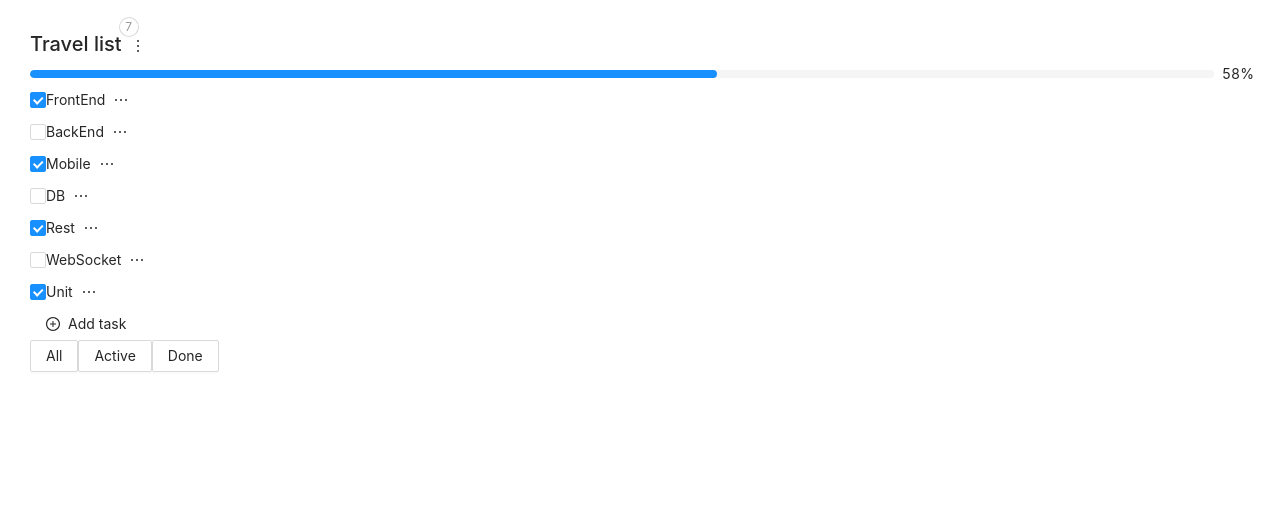
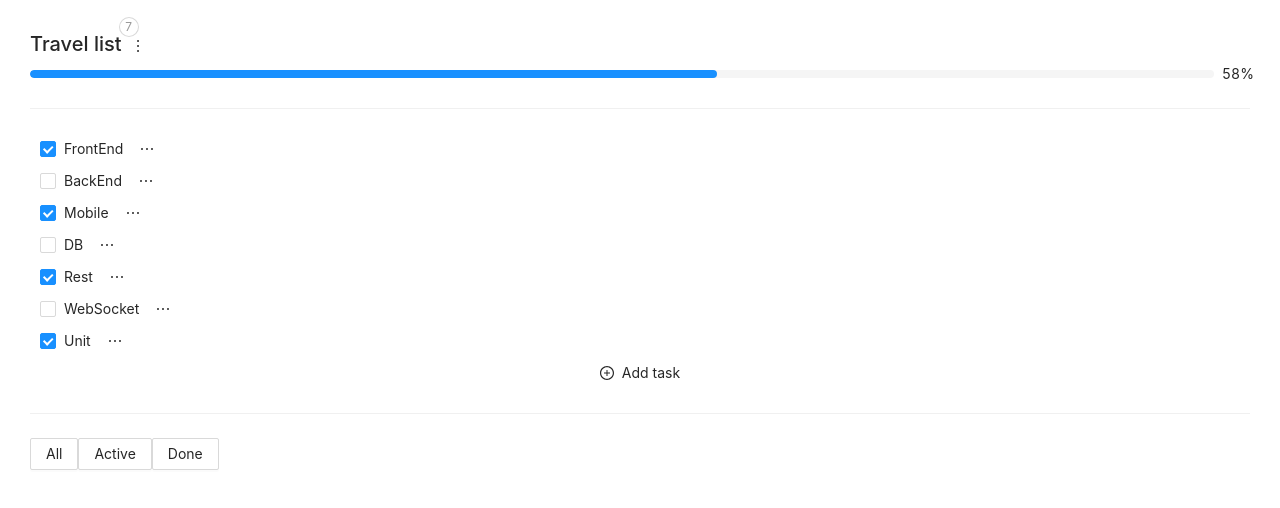
Before and after one commit to sshaporov/mytasks-frontend, a React (Create React App) app: page / in a window 1280 px wide. Shown: the top 508 px of the page. Built offline with nearby package versions, Linux system fonts and the light colour scheme.

Commit message:
css refactoring

```diff
--- a/src/components/cardTasks/CardTasks.tsx
+++ b/src/components/cardTasks/CardTasks.tsx
@@ -1,10 +1,12 @@
-import React from 'react'
+import React, {useState} from 'react'
 import {TaskType} from '../../App'
 import {Task} from './task/Task'
 import {DEV_VERSION} from '../../config'
 import {CardHeader} from './cardHeader/CardHeader'
-import {CardFooter} from './cardFooter/CardFooter'
 import { CardProgressBar } from './cardProgressBar/CardProgressBar'
+import { Divider } from 'antd'
+import {AddTask} from './addTask/AddTask';
+import {FilterTasks} from './filterTasks/FilterTasks';
 
 export type CardTasksPropsType = {
   cardName: string
@@ -36,6 +38,8 @@ export const CardTasks: React.FC<CardTasksPropsType> = React.memo((
       <CardHeader cardName={'Travel list'} taskCount={tasks.length}/>
       <CardProgressBar progress={countTaskProgress()}/>
 
+      <Divider />
+
       {tasks.map(t =>
         <Task
           key={t.id}
@@ -43,9 +47,14 @@ export const CardTasks: React.FC<CardTasksPropsType> = React.memo((
           changeTaskTitle={changeTaskTitle}
           markTask={markTask}
           removeTask={removeTask}
+
         />)}
+      <AddTask/>
 
-      <CardFooter/>
+      <Divider />
+
+      <FilterTasks/>
+
     </div>
   )
 })
--- /dev/null
+++ b/src/components/cardTasks/addTask/AddTask.module.css
@@ -0,0 +1,5 @@
+
+.btnWrapper:hover {
+    background-color: #f5f5f5;
+    border-radius: 5px;
+}
--- a/src/components/cardTasks/cardFooter/addTask/AddTask.tsx
+++ b/src/components/cardTasks/addTask/AddTask.tsx
@@ -1,15 +1,16 @@
 import React from 'react'
-import {DEV_VERSION} from '../../../../config'
+import {DEV_VERSION} from '../../../config'
 import {Button} from 'antd'
 import { PlusCircleOutlined } from '@ant-design/icons'
+import s from './AddTask.module.css'
 
 
 export const AddTask = React.memo(() => {
   DEV_VERSION && console.log('Add task')
 
   return (
-      <Button type="text" icon={<PlusCircleOutlined />}>
-        Add task
-      </Button>
+    <div >
+      <Button type="text" icon={<PlusCircleOutlined />} block>Add task</Button>
+    </div>
   )
 })
--- a/src/components/cardTasks/cardFooter/CardFooter.tsx
+++ /dev/null
@@ -1,15 +0,0 @@
-import {DEV_VERSION} from '../../../config'
-import React from 'react'
-import {AddTask} from './addTask/AddTask';
-import {FilterTasks} from './filterTasks/FilterTasks';
-
-export const CardFooter = React.memo(() => {
-  DEV_VERSION && console.log('CardFooter')
-
-  return (
-   <div>
-     <AddTask/>
-     <FilterTasks/>
-   </div>
-  )
-})
--- a/src/components/cardTasks/cardFooter/filterTasks/FilterTasks.tsx
+++ /dev/null
@@ -1,15 +0,0 @@
-import React from 'react'
-import {DEV_VERSION} from '../../../../config'
-import {Button} from 'antd'
-
-export const FilterTasks = React.memo(() => {
-  DEV_VERSION && console.log('Filter tasks')
-
-  return (
-    <div>
-      <Button>All</Button>
-      <Button>Active</Button>
-      <Button>Done</Button>
-    </div>
-  )
-})
--- /dev/null
+++ b/src/components/cardTasks/filterTasks/FilterTasks.tsx
@@ -0,0 +1,16 @@
+import React from 'react'
+import {DEV_VERSION} from '../../../config'
+import {Button} from 'antd'
+import s from './FilterTasks.module.css'
+
+export const FilterTasks = React.memo(() => {
+  DEV_VERSION && console.log('Filter tasks')
+
+  return (
+    <div className={s.filterBtnWrapper}>
+        <Button>All</Button>
+        <Button>Active</Button>
+        <Button>Done</Button>
+    </div>
+  )
+})
--- a/src/components/cardTasks/task/Task.module.css
+++ b/src/components/cardTasks/task/Task.module.css
@@ -2,6 +2,7 @@
     display: flex;
     justify-content: start;
     align-items: center;
+    padding: 0px 10px;
 }
 .cardWrapper:hover {
     background-color: #f5f5f5;
--- a/src/components/cardTasks/task/Task.tsx
+++ b/src/components/cardTasks/task/Task.tsx
@@ -1,9 +1,9 @@
-import {Button, Checkbox, Dropdown, Menu} from 'antd'
+import {Button, Checkbox, Dropdown, Menu, Space} from 'antd'
 import React from 'react'
 import {TaskType} from '../../../App'
 import {DEV_VERSION} from '../../../config'
 import {EditableTask} from './editableSpan/EditableTask'
-import {DeleteOutlined, EditOutlined, EllipsisOutlined, InboxOutlined, CheckOutlined} from '@ant-design/icons'
+import {DeleteOutlined, EditOutlined, EllipsisOutlined, CheckOutlined} from '@ant-design/icons'
 import s from './Task.module.css'
 
 export type TaskPropsType = {
@@ -49,6 +49,8 @@ export const Task: React.FC<TaskPropsType> = React.memo((
   return (
     <div className={s.cardWrapper}>
 
+      <Space>
+
         <div className={s.checkboxWrapper}>
           <Checkbox checked={task.isDone} onClick={onMarkTask}/>
         </div>
@@ -63,6 +65,8 @@ export const Task: React.FC<TaskPropsType> = React.memo((
           </Dropdown>
         </div>
 
+      </Space>
+
     </div>
   )
 })
```
Also changed, not shown: src/components/cardTasks/filterTasks/FilterTasks.module.css (added). Lines whose indentation alone changed are shown as unchanged.
